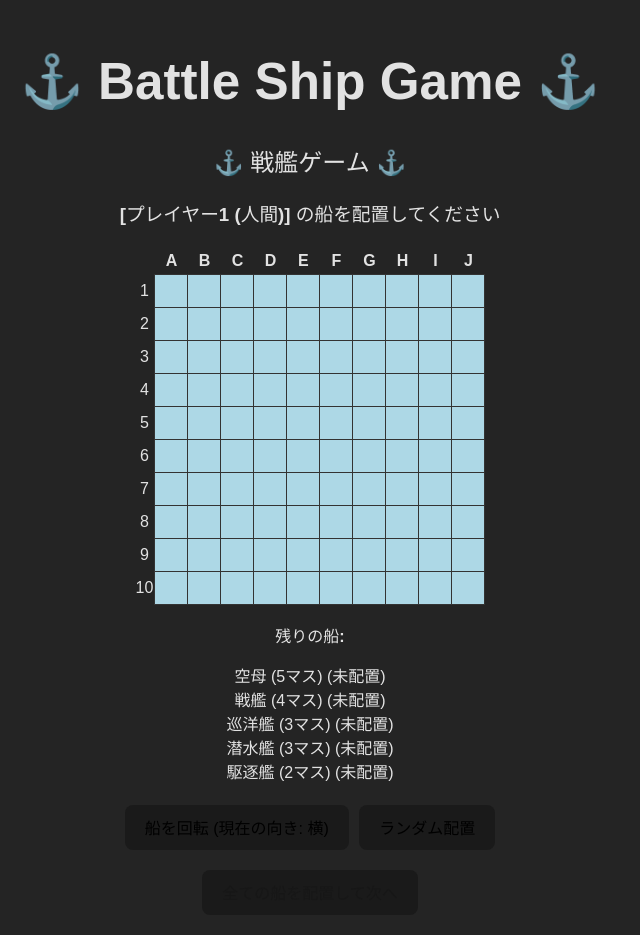
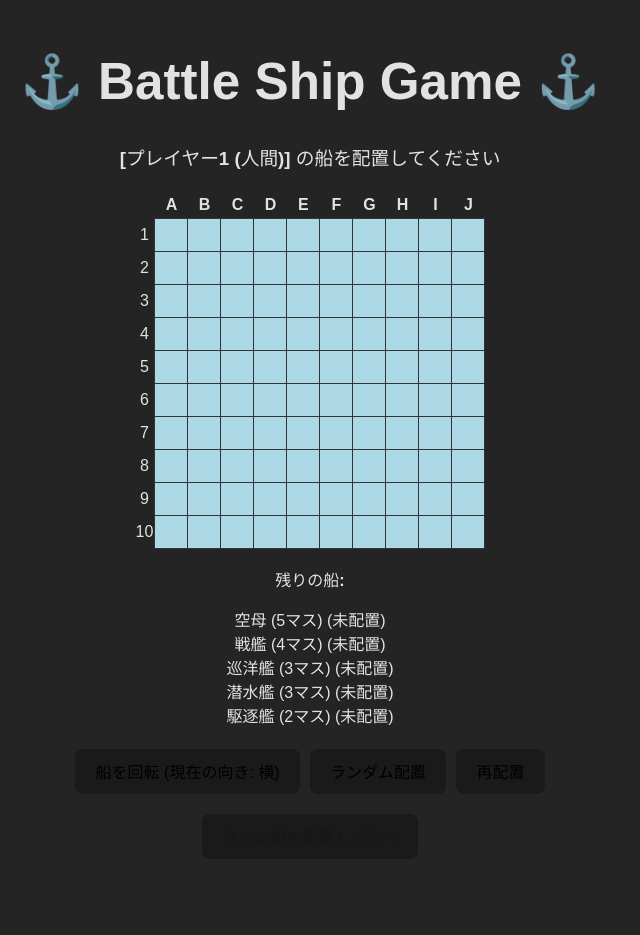
Before and after one commit to takashiotakes/BattleShipGame, a React (Vite) app: page / in a window 1280 px wide. Both pictures are taken after a click on the button "船の配置へ進む". Shown: the whole page, without its empty margins (0-640 px from the left). After the commit the page ends 879 px from the top, so only its background shows below. Built offline with nearby package versions, Linux system fonts and the light colour scheme.

Commit message:
Sandbox snapshot commit

```diff
--- a/src/components/ShipPlacement.tsx
+++ b/src/components/ShipPlacement.tsx
@@ -50,10 +50,8 @@ const ShipPlacement: React.FC<ShipPlacementProps> = () => {
         setCurrentOrientation('horizontal');
         setHoverCoord(null);
       }
-      // AIプレイヤーの場合、まだ配置が始まっていない、かつ処理中でないなら配置を開始
-      // このロジックを下の useEffect に統合する方がシンプルになる可能性あり
     }
-  }, [currentPlayer, playerBoards]); // currentPlayer と playerBoards の変更でトリガー
+  }, [currentPlayer, playerBoards]);
 
 
   // AIの自動配置ロジック
@@ -70,7 +68,6 @@ const ShipPlacement: React.FC<ShipPlacementProps> = () => {
     let allShipsPlacedSuccessfully = true;
 
     // 既存の船の配置を考慮せずに、毎回空のボードから再計算する
-    // これにより、もしバグで一部の船が残っていても影響を受けない
     let tempCells = createEmptyBoard(playerId).cells;
 
     for (const shipDef of ALL_SHIPS) {
@@ -112,7 +109,7 @@ const ShipPlacement: React.FC<ShipPlacementProps> = () => {
     }
     setIsAiPlacing(false); // 配置終了フラグを下げる
     lastProcessedPlayerId.current = null; // 処理完了
-  }, [setPlayerBoardShips, isAiPlacing, ALL_SHIPS]); // isAiPlacing を依存関係に追加
+  }, [setPlayerBoardShips, isAiPlacing, ALL_SHIPS]);
 
 
   // 船の定義
@@ -163,6 +160,20 @@ const ShipPlacement: React.FC<ShipPlacementProps> = () => {
   const handleRotateShip = useCallback(() => {
     setCurrentOrientation(prev => (prev === 'horizontal' ? 'vertical' : 'horizontal'));
   }, []);
+
+
+  const handleRedeploy = useCallback(() => {
+    if (!currentPlayer) return;
+
+    // 現在のプレイヤーの配置情報をリセット
+    setCurrentPlacedShips([]);
+    setCurrentShipIndex(0);
+    setCurrentOrientation('horizontal');
+    setHoverCoord(null);
+
+    // GameContext 内のプレイヤーボードの船情報もクリア
+    setPlayerBoardShips(currentPlayer.id, []);
+  }, [currentPlayer, setPlayerBoardShips]);
 
 
   // フェーズ進行とAIの自動配置を制御する主要な useEffect
@@ -227,7 +238,7 @@ const ShipPlacement: React.FC<ShipPlacementProps> = () => {
       isAiPlacing,
       setGameState,
       advancePhase,
-      handleRandomPlacement // useCallbackでラップされた関数は依存関係に入れる
+      handleRandomPlacement
   ]);
 
 
@@ -276,7 +287,7 @@ const ShipPlacement: React.FC<ShipPlacementProps> = () => {
 
   return (
     <div style={{ maxWidth: '600px', margin: '0 auto', textAlign: 'center' }}>
-      <h2 style={{ textAlign: 'center' }}>⚓ 戦艦ゲーム ⚓</h2>
+      {/* <h2>⚓ 戦艦ゲーム ⚓</h2> ← この行を削除 */}
       <h3 style={{ textAlign: 'center' }}>
         [{currentPlayer.name}] の船を配置してください
       </h3>
@@ -321,6 +332,13 @@ const ShipPlacement: React.FC<ShipPlacementProps> = () => {
             >
               ランダム配置
             </button>
+            <button
+                onClick={handleRedeploy}
+                disabled={isAiPlacing}
+                style={{ marginLeft: '10px' }}
+            >
+                再配置
+            </button>
           </>
         )}
       </div>
```
